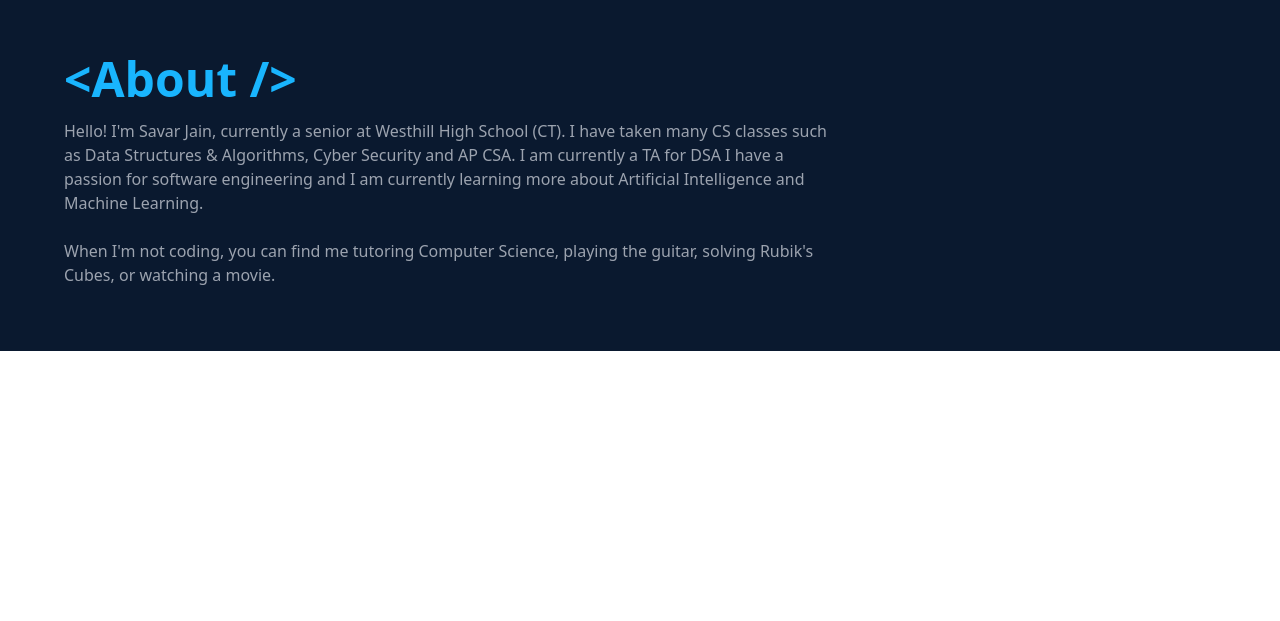
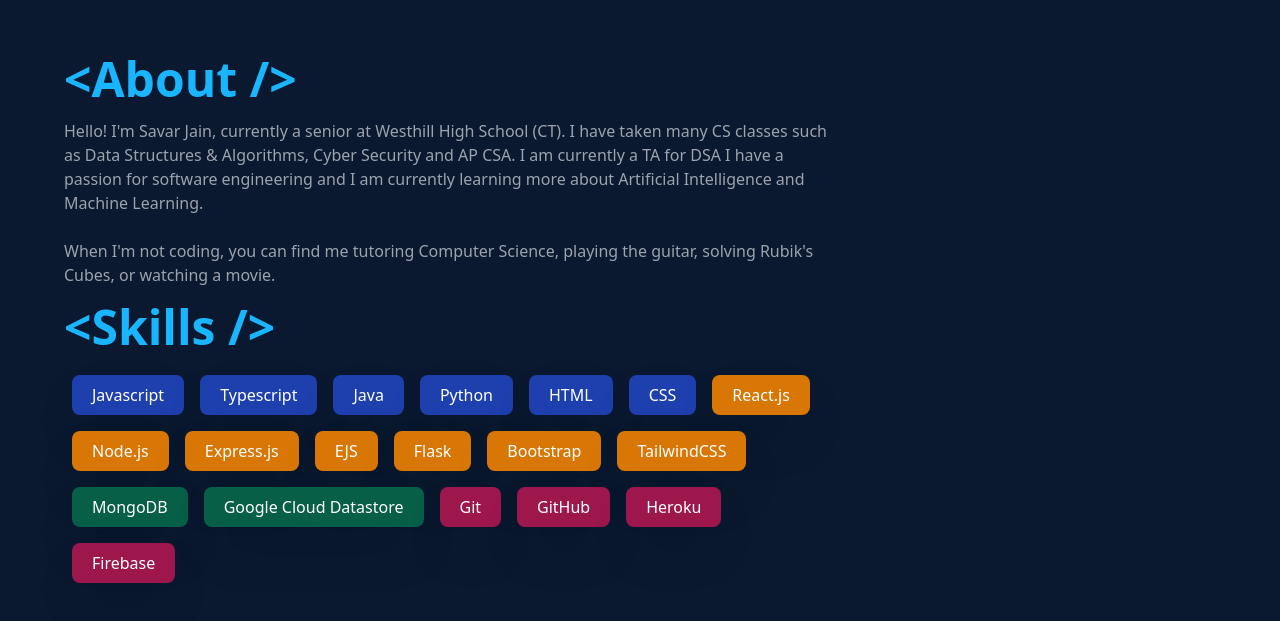
Before and after one commit to SavarJ/jainsavar.com, a React (Create React App) app: page / in a window 1280 px wide. Shown: the part 809-1430 px from the top of the page. Before the commit the page ends 1160 px from the top, so only its background shows below. Built offline with nearby package versions, Linux system fonts and the light colour scheme.

Commit message:
First version of skills section

```diff
--- a/src/components/App.tsx
+++ b/src/components/App.tsx
@@ -1,8 +1,8 @@
 import React from "react";
 import Home from "./Home";
 import About from "./About";
+import Skills from "./Skills";
 // import Projects from "./Projects";
-// import Skills from "./Skills;
 // import Contact from "./Contact";
 // import Footer from "./Footer";
 
@@ -11,8 +11,8 @@ const App: React.FC = () => {
     <main className="max-w-full p-16" style={{ backgroundColor: "#0a192f" }}>
       <Home />
       <About />
+      <Skills />
       {/* <Projects /> */}
-      {/* <Skills /> */}
       {/* <Contact /> */}
       {/* <Footer /> */}
     </main>
--- a/src/components/Skills.tsx
+++ b/src/components/Skills.tsx
@@ -1,6 +1,56 @@
+import Link from "./Link";
+
+interface SkillProps {
+  name: string;
+  type: SkillType;
+}
+enum SkillType {
+  Language,
+  Framework,
+  Database,
+  Tool,
+}
+
 const Skills: React.FC = () => {
-  return <div>
-      Skills</div>;
+  return (
+    <section>
+      <h1 className="text-5xl text-blue-200 font-bold mt-4" style={{ color: "#19B5FE" }}>
+        {"<Skills />"}
+      </h1>
+      <div className="max-w-3xl text-gray-400 mt-4 flex flex-wrap">
+        {languages.map((language, idx) => {
+          return <Skill name={language} type={SkillType.Language} key={idx} />;
+        })}
+        {frameworks.map((framework, idx) => {
+          return <Skill name={framework} type={SkillType.Framework} key={idx} />;
+        })}
+        {databases.map((database, idx) => {
+          return <Skill name={database} type={SkillType.Database} key={idx} />;
+        })}
+        {tools.map((tool, idx) => {
+          return <Skill name={tool} type={SkillType.Tool} key={idx} />;
+        })}
+      </div>
+    </section>
+  );
 };
+const Skill: React.FC<SkillProps> = ({ name, type }) => {
+  const colorStyles = new Map();
+  colorStyles.set(SkillType.Language, "bg-blue-800 text-white border-blue-400");
+  colorStyles.set(SkillType.Database, "bg-green-800 text-white border-green-400");
+  colorStyles.set(SkillType.Framework, "bg-yellow-600 text-white border-yellow-400");
+  colorStyles.set(SkillType.Tool, "bg-pink-800 text-white border-pink-400");
+
+  const colorStyle = colorStyles.get(type) + "border-2 shadow-2xl px-5 py-2 rounded-lg m-2";
+  return (
+    <div className={colorStyle}>
+      <h1>{name}</h1>
+    </div>
+  );
+};
+const languages = ["Javascript", "Typescript", "Java", "Python", "HTML", "CSS"];
+const frameworks = ["React.js", "Node.js", "Express.js", "EJS", "Flask", "Bootstrap", "TailwindCSS"];
+const databases = ["MongoDB", "Google Cloud Datastore"];
+const tools = ["Git", "GitHub", "Heroku", "Firebase"];
 
 export default Skills;
```
Also changed, not shown: 1 other file (tests, documents, lock files or other folders).
